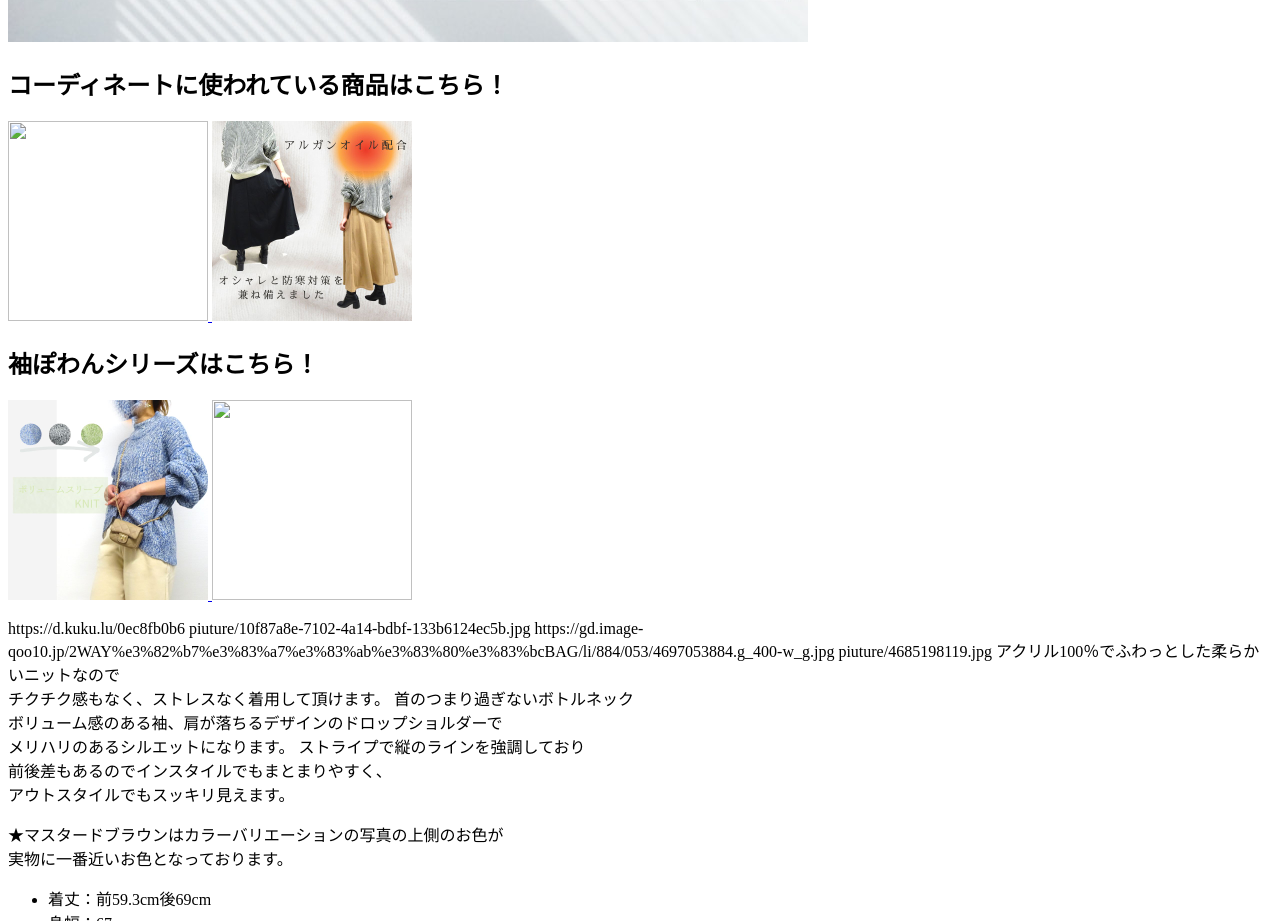
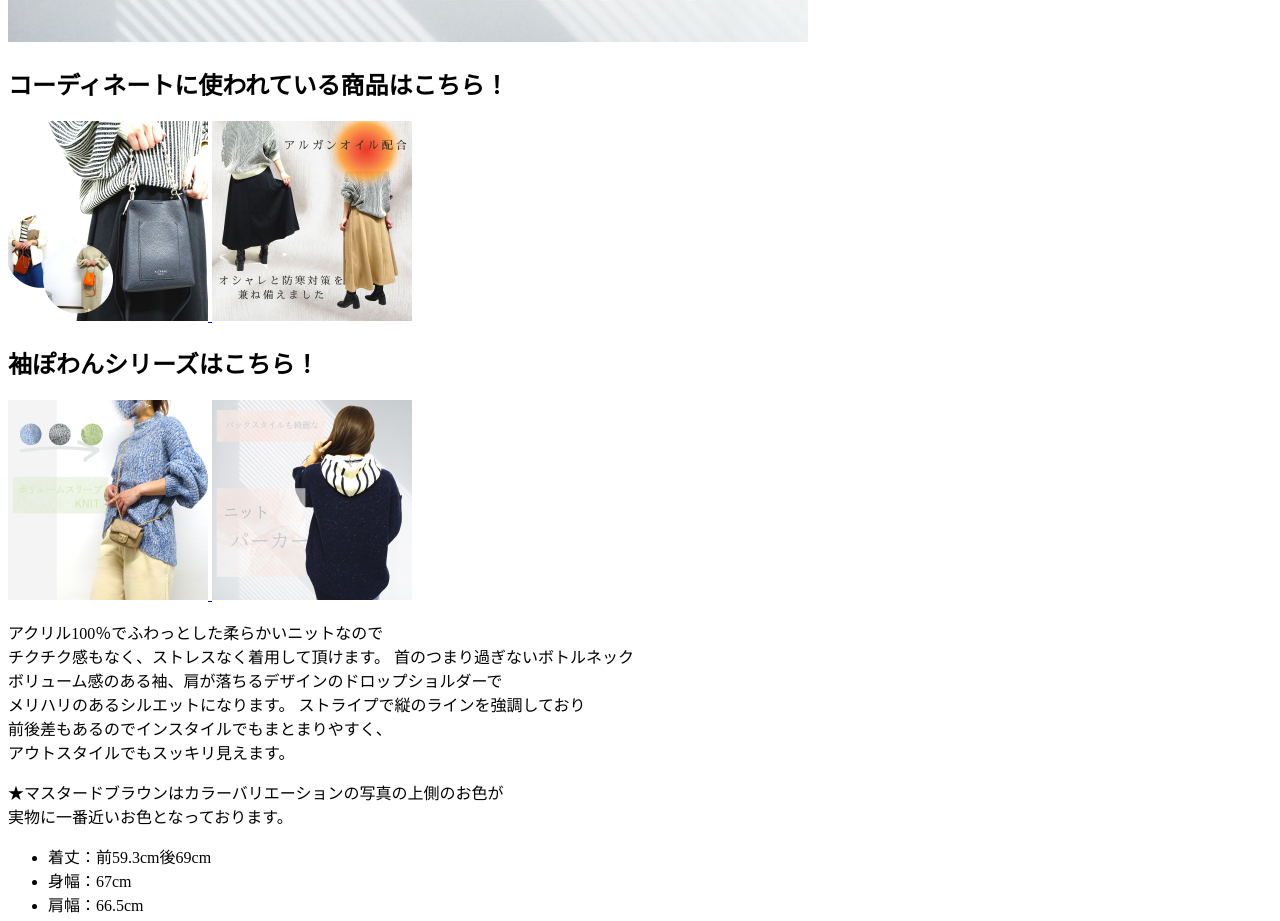
Before and after one commit to ruuuuuuuun/aaaa, a plain HTML site: page index.html in a window 1280 px wide. Shown: the part 2374-3295 px from the top of the page. Drawn offline with Linux system fonts and the light colour scheme; files whose address does not match are found by name.

Commit message:
Update index.html

```diff
--- a/index.html
+++ b/index.html
@@ -23,18 +23,9 @@
         <img src="piuture/4685198107.jpg" width="200" height="200px">
         </a>
         <a href="https://www.qoo10.jp/g/1019636357">
-            <img src="piuture/10f87a8e-7102-4a14-bdbf-133b6124ec5b.jpg" width="200" height="200px">
+            <img src="https://github.com/ruuuuuuuun/aaaa/blob/main/10f87a8e-7102-4a14-bdbf-133b6124ec5b.jpg?raw=true" width="200" height="200px">
             </a>
 <p></p>
-
-
-https://d.kuku.lu/0ec8fb0b6
-piuture/10f87a8e-7102-4a14-bdbf-133b6124ec5b.jpg
-
-
-https://gd.image-qoo10.jp/2WAY%e3%82%b7%e3%83%a7%e3%83%ab%e3%83%80%e3%83%bcBAG/li/884/053/4697053884.g_400-w_g.jpg
-
-piuture/4685198119.jpg
 
 <tr>
 <td>アクリル100％でふわっとした柔らかいニットなので<br>
```
